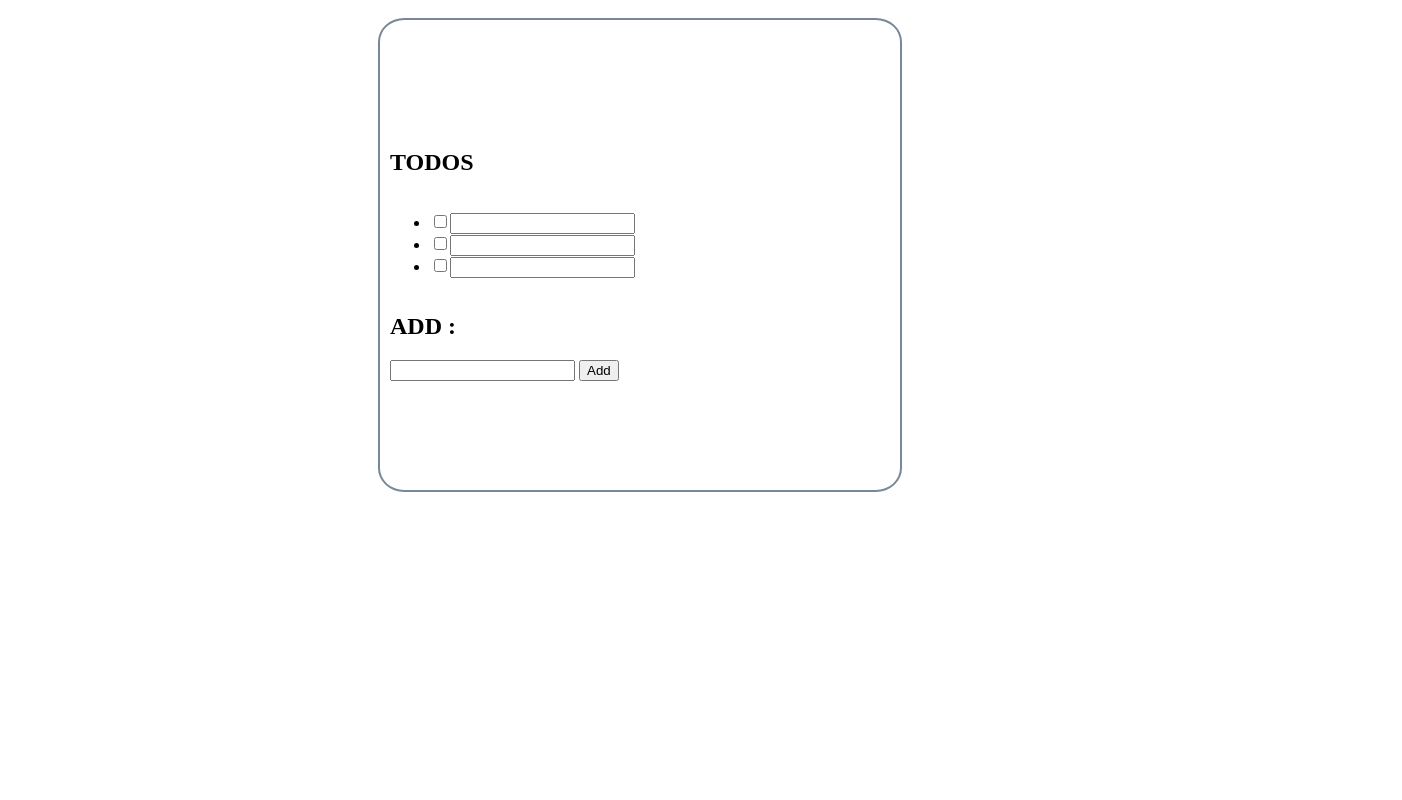
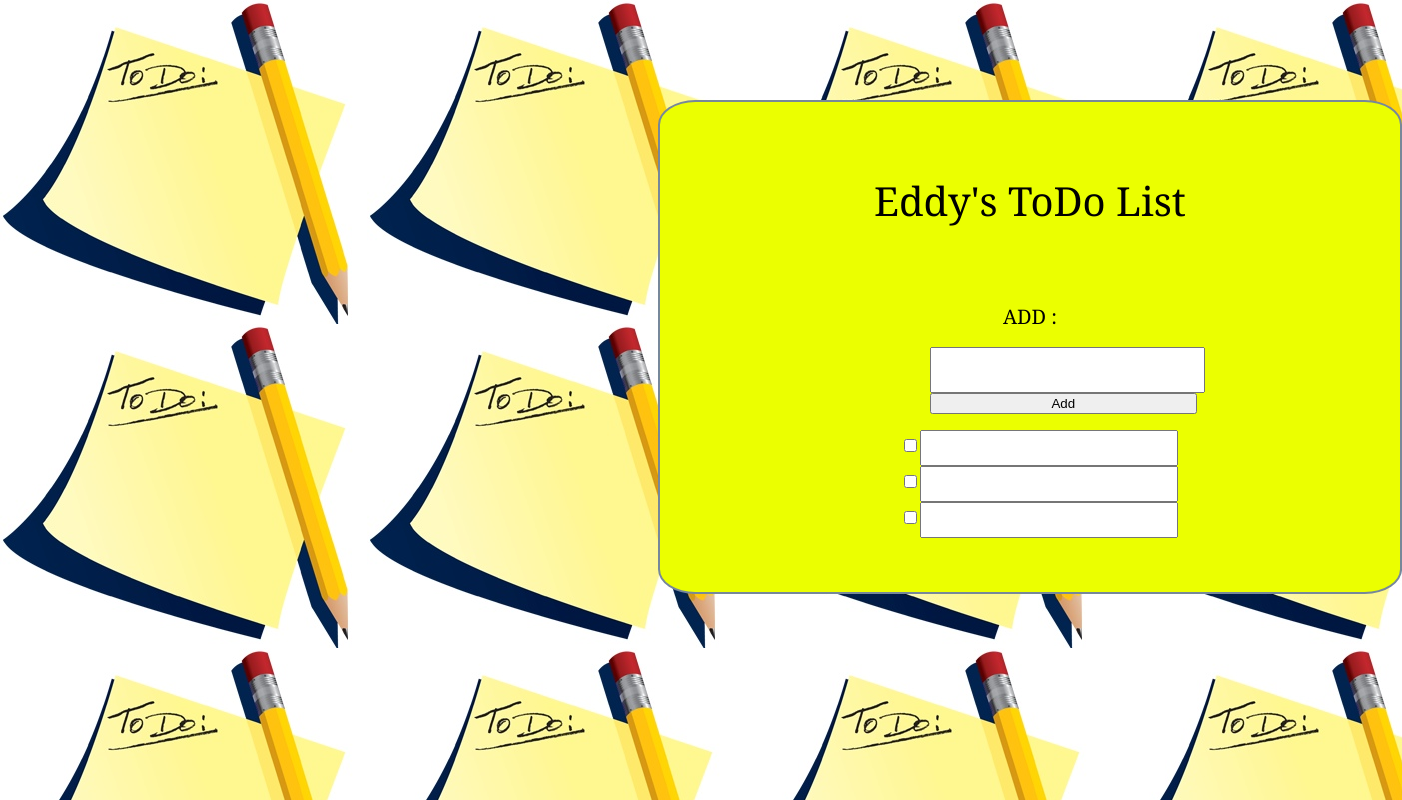
Before and after one commit to ESalvodon/Assignment-4-1---jQuery-TODOs, a website: page app/index.html in a window 1280 px wide. Shown: the whole page, 1402 px wide, since content can reach past the window. Drawn offline with nearby package versions, Linux system fonts and the light colour scheme; files that its build step writes are made by us from their sources.

Commit message:
2nd commit

```diff
--- a/app/index.html
+++ b/app/index.html
@@ -20,12 +20,19 @@
 
   </head>
   <body>
-    <!--[if lt IE 10]>
-      <p class="browserupgrade">You are using an <strong>outdated</strong> browser. Please <a href="http://browsehappy.com/">upgrade your browser</a> to improve your experience.</p>
-    <![endif]-->
+    <div class="body">
+
+    </div>
 
     <div id="wrapper">
-      <h2> TODOS </h2>
+      <h2 class="title"> Eddy's ToDo List </h2>
+
+      <h2 class="title2"> ADD : </h2>
+      <form id="form" onsubmit="this.reset(); return false">
+        <input type="text" id="userInput" name="todo" value="" style="width: 20em; height:3em">
+        <input type="submit" id="addNew" value="Add" style="width: 20em" >
+      </form>
+
       <div id="toDoList">
         <ul>
           <li>
@@ -45,22 +52,9 @@
           </li>
         </ul>
       </div>
-      <h2> ADD : </h2>
-      <form onsubmit="this.reset(); return false">
-        <input type="text" id="userInput" name="todo" value="">
-        <input type="submit" id="addNew" value="Add">
-      </form>
-    </div>
 
-    <!-- Google Analytics: change UA-XXXXX-X to be your site's ID. -->
-    <script>
-      (function(b,o,i,l,e,r){b.GoogleAnalyticsObject=l;b[l]||(b[l]=
-      function(){(b[l].q=b[l].q||[]).push(arguments)});b[l].l=+new Date;
-      e=o.createElement(i);r=o.getElementsByTagName(i)[0];
-      e.src='https://www.google-analytics.com/analytics.js';
-      r.parentNode.insertBefore(e,r)}(window,document,'script','ga'));
-      ga('create','UA-XXXXX-X');ga('send','pageview');
-    </script>
+      </div>
+
 
     <!-- build:js scripts/vendor.js -->
     <!-- bower:js -->
--- a/app/styles/main.css
+++ b/app/styles/main.css
@@ -1,15 +1,33 @@
-body {
-  display: flex;
-  flex-direction: row;
-  justify-content: center;
-  width: auto;
-  height: auto;
+html{
+  background-image: url(/images/todo.jpg);
 }
 
-.mainBox {
+.title {
+  text-align: center;
+  font: 40px Georgia, serif;
+  padding-bottom: 25px;
+}
 
-   flex-direction: column;
-   justify-content: center;
+.title2 {
+  text-align: center;
+  font: 20px Georgia, serif;
+}
+#form{
+  margin-right: 30%;
+  margin-left: 30%;
+}
+#toDoList{
+  margin-right: 10%;
+  padding-left: 80px;
+}
+
+.text{
+  width: 250px;
+  height: 30px;
+}
+
+li{
+  list-style-type: none;
 }
 
 #wrapper {
@@ -18,12 +36,12 @@ flex-direction: column;
 justify-content: center;
 margin-left: 30%;
 border: 2px solid #778899;
-height: 450px;
+height: 250px;
 border-radius: 5%;
 width: 500px;
-margin: 10px;
-padding: 10px;
-display: flex;
+margin: 100px 0px 100px 650px;
+padding: 120px;
+background-color: #ebff00;
 }
 
 .completed {
--- /dev/null
+++ b/main.css
@@ -0,0 +1,32 @@
+body {
+  display: flex;
+  flex-direction: row;
+  justify-content: center;
+  width: auto;
+  height: auto;
+}
+
+.mainBox {
+   border: 2px solid #778899;
+   height: 450px;
+   border-radius: 5%;
+   width: 500px;
+   margin: 10px;
+   padding: 10px;
+   display: flex;
+   flex-direction: column;
+   justify-content: center;
+}
+
+#wrapper {
+display: flex;
+flex-direction: column;
+justify-content: center;
+margin-left: 30%;
+
+}
+
+/*.tasks {
+   border: 2px solid #778899;
+
+}  */
--- a/package.json
+++ b/package.json
@@ -5,11 +5,13 @@
   },
   "devDependencies": {
     "babel-core": "^5.5.6",
+    "babel-preset-es2015": "^6.3.13",
     "browser-sync": "^2.2.1",
     "del": "^1.1.1",
     "gulp": "^3.9.0",
     "gulp-autoprefixer": "^2.3.1",
     "gulp-cache": "^0.2.8",
+    "gulp-deploy-git": "^0.5.2",
     "gulp-eslint": "^0.13.2",
     "gulp-if": "^1.2.5",
     "gulp-imagemin": "^2.2.1",
```
Also changed, not shown: app/scripts/main.js (+4 -11 lines), index.html (added, +30 -0 lines), test/index.html (deleted, +0 -29 lines), test/spec/test.js (deleted, +0 -11 lines), app/images/apple-touch-icon.png (renamed from app/apple-touch-icon.png), app/images/favicon.ico (renamed from app/favicon.ico), app/images/to-do-list-16733591.jpg (added), app/images/todo.jpg (added), 1 other file.
